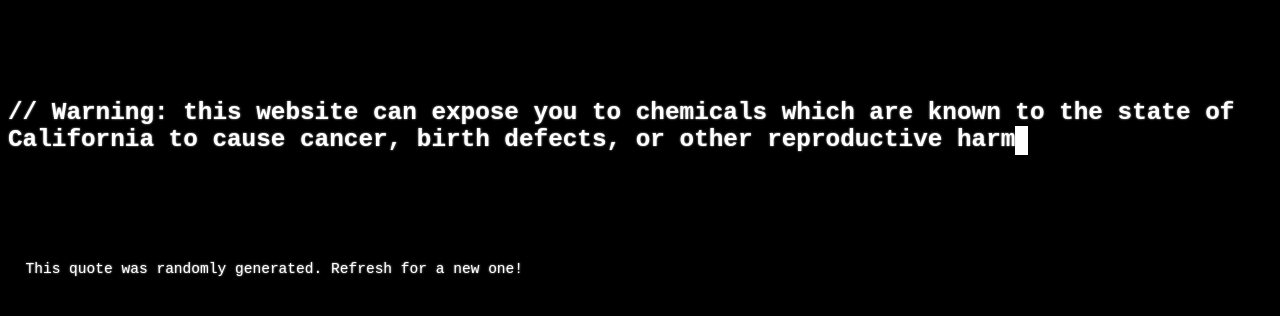
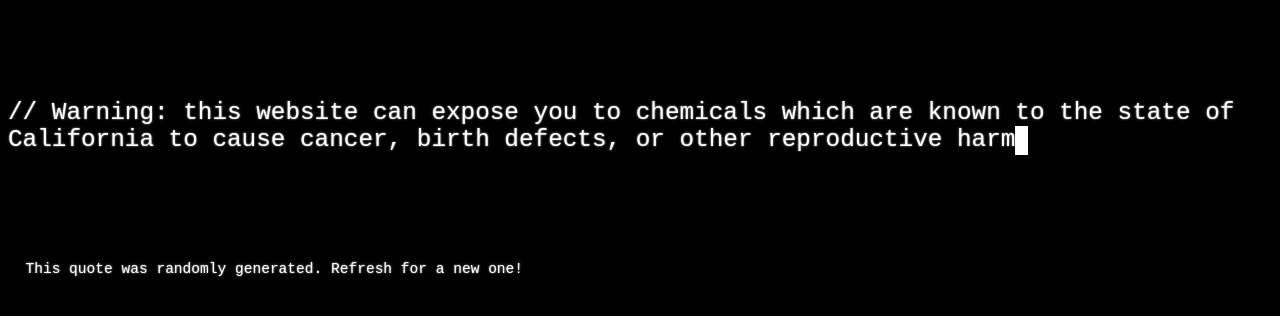
Before and after one commit to klercke/z3r0d4y.dev, a plain HTML site: page 404/404.html in a window 1280 px wide. Shown: the part 174-490 px from the top of the page. Drawn offline with Linux system fonts and the light colour scheme; files that its build step writes are made by us from their sources; files whose address does not match are found by name.

Commit message:
convert 404 quote to paragraph

```diff
--- a/404/404.html
+++ b/404/404.html
@@ -10,7 +10,7 @@
 
 	<h1> Error 404: Page not found </h1>
 
-	<h3 id="quote"> // If you're reading this, JavaScript is broken (again) </h3>
+	<p id="quote"> // If you're reading this, JavaScript is broken (again) </p>
 
 	<p id="footer">  This quote was randomly generated. Refresh for a new one! </p>
 </body>
--- a/404/styles.css
+++ b/404/styles.css
@@ -11,6 +11,7 @@ body{
 }
 
 #quote {
+	font-size: 1.17em;
 	word-wrap: break-word;
 	white-space: normal;
 }
```
